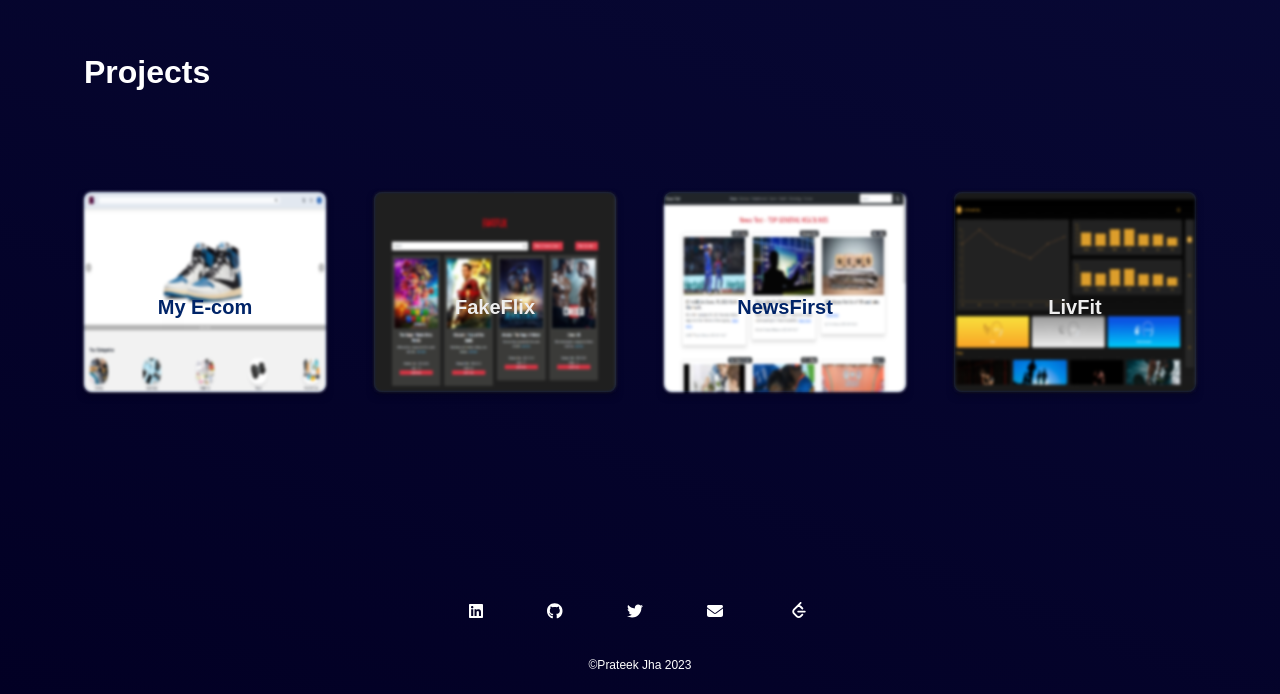
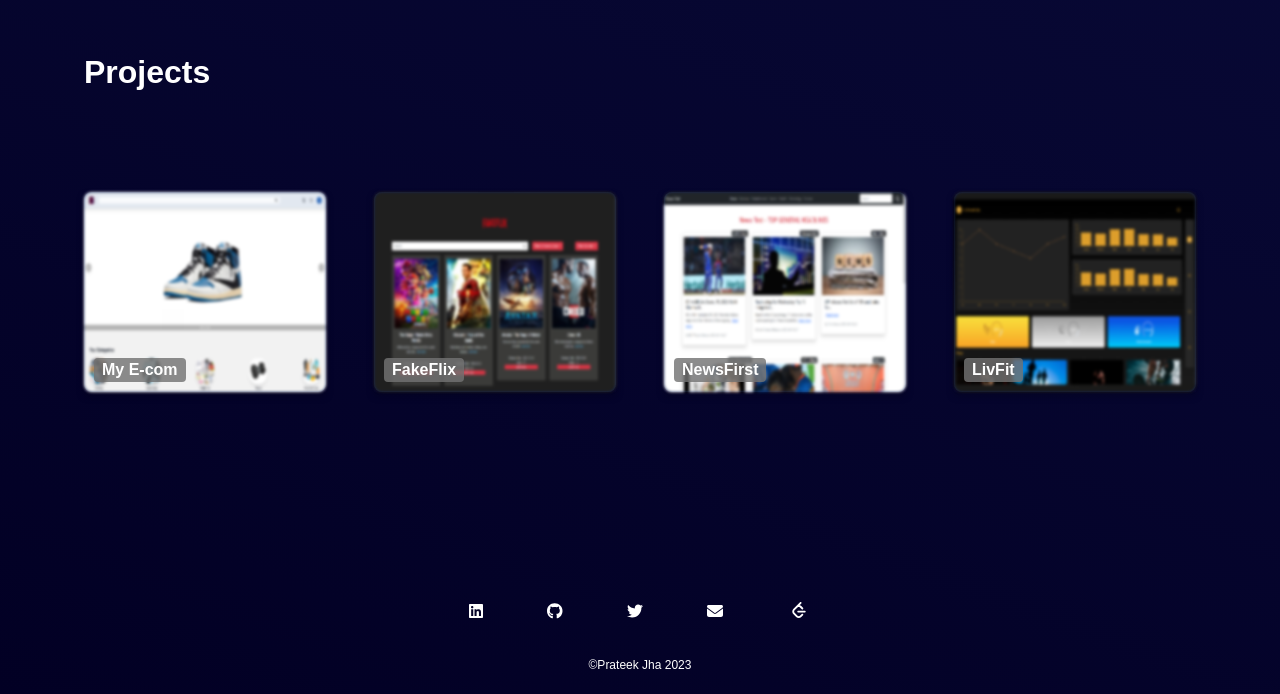
Before and after one commit to prtkjha01/portfolio-v2, a React (Vite) app: page / in a window 1280 px wide. Shown: the part 3377-4071 px from the top of the page. Built offline with nearby package versions, Linux system fonts and the light colour scheme.

Commit message:
projects label style changed

```diff
--- a/src/Components/Projects/Projects.css
+++ b/src/Components/Projects/Projects.css
@@ -49,8 +49,6 @@
 .project-name {
     position: absolute;
     text-align: center;
-    width: 100%;
-    font-size: 20px;
-    font-weight: 900;
-    bottom: 35%;
+    left: 10px;
+    bottom: 10px;
 }
--- a/src/Components/Projects/Projects.tsx
+++ b/src/Components/Projects/Projects.tsx
@@ -18,10 +18,7 @@ const Projects: FC = () => {
                         className=" w-full h-full  blur-sm rounded-lg"
                         alt="Avatar"
                       />
-                      <div
-                        className="mt-4 project-name font-semibold"
-                        style={{ color: project.color }}
-                      >
+                      <div className="mt-4 project-name font-semibold bg-[#737373cf] px-2 rounded">
                         {project.projectName}
                       </div>
                     </div>
@@ -52,14 +49,14 @@ const Projects: FC = () => {
                           <a
                             href={project.githubLink}
                             target="_blank"
-                            className="btn btn-primary cursor-pointer"
+                            className="btn btn-primary font-bold border border-white px-2 rounded cursor-pointer"
                           >
                             Github
                           </a>
                           <a
                             href={project.hostedLink}
                             target="_blank"
-                            className="btn btn-secondary cursor-pointer"
+                            className="btn btn-secondary font-bold border border-white px-2 rounded cursor-pointer"
                           >
                             Live Demo
                           </a>
```
